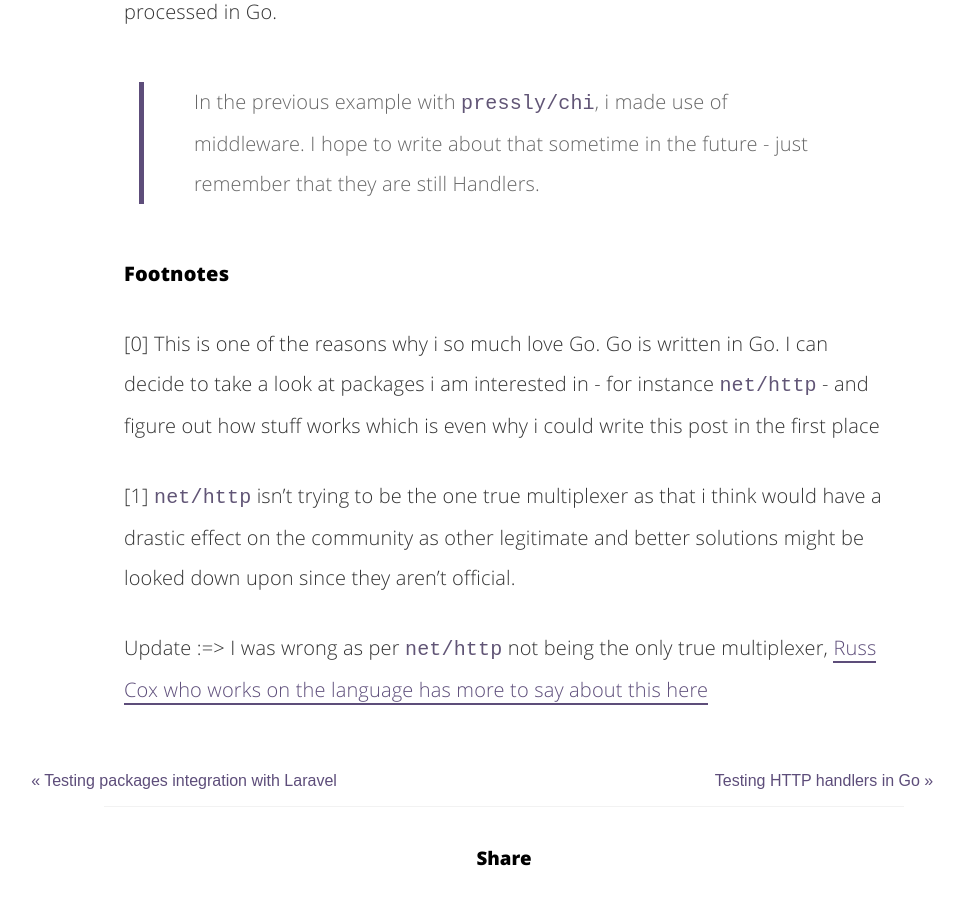
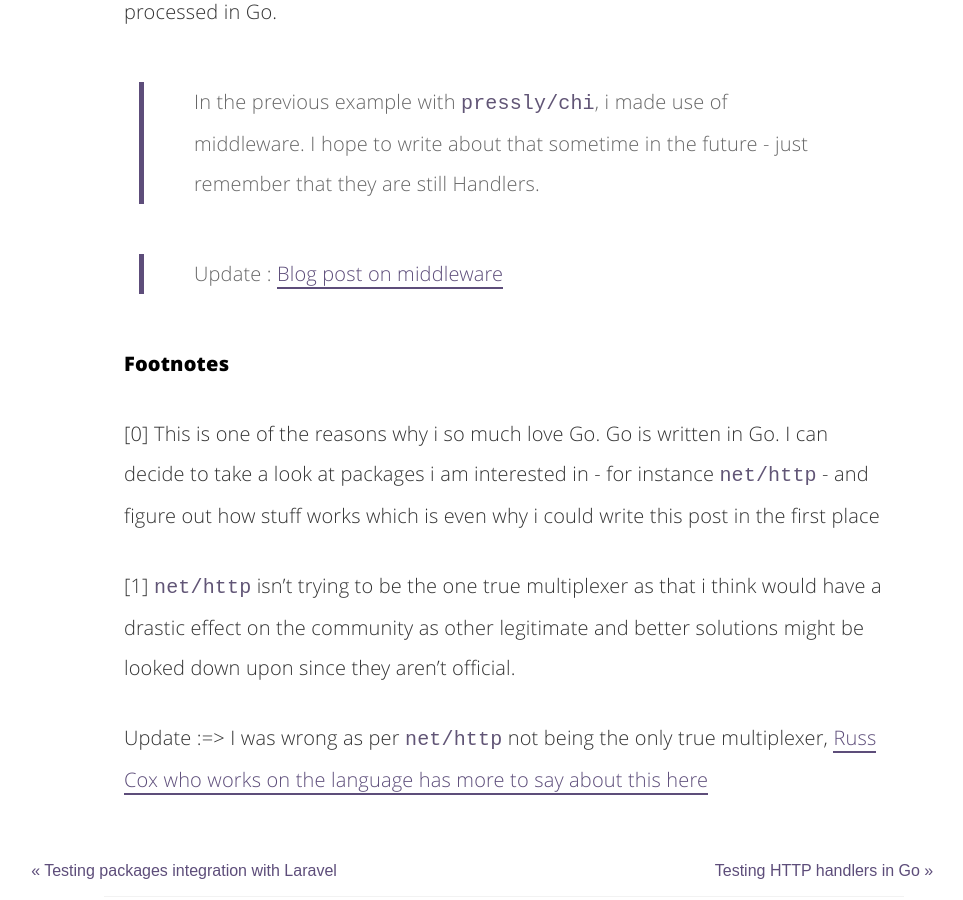
Before and after one commit to adelowo/portfolio, a Jekyll site: the page built from _posts/2017-04-01-http-in-go.md, in a window 1280 px wide and 900 px high, scrolled down 16059 px. Shown: the whole window, without its empty margins (136-1099 px from the left). Built offline with Jekyll 4.4.1, drawn with Linux system fonts in a browser that asks for light colours; comment, search, counter and statistics services are not loaded.

Commit message:
Referenced new blog post in a previous one

```diff
--- a/_posts/2017-04-01-http-in-go.md
+++ b/_posts/2017-04-01-http-in-go.md
@@ -463,6 +463,8 @@ I hope this post helps someone understand how HTTP requests are handled and proc
 
 > In the previous example with `pressly/chi`, i made use of middleware. I hope to write about that sometime in the future - just remember that they are still Handlers.
 
+> Update : [Blog post on middleware](/blog/2017-04-25-go-middleware)
+
 #### Footnotes
 
 <div id="footnotes"> </div>
```
